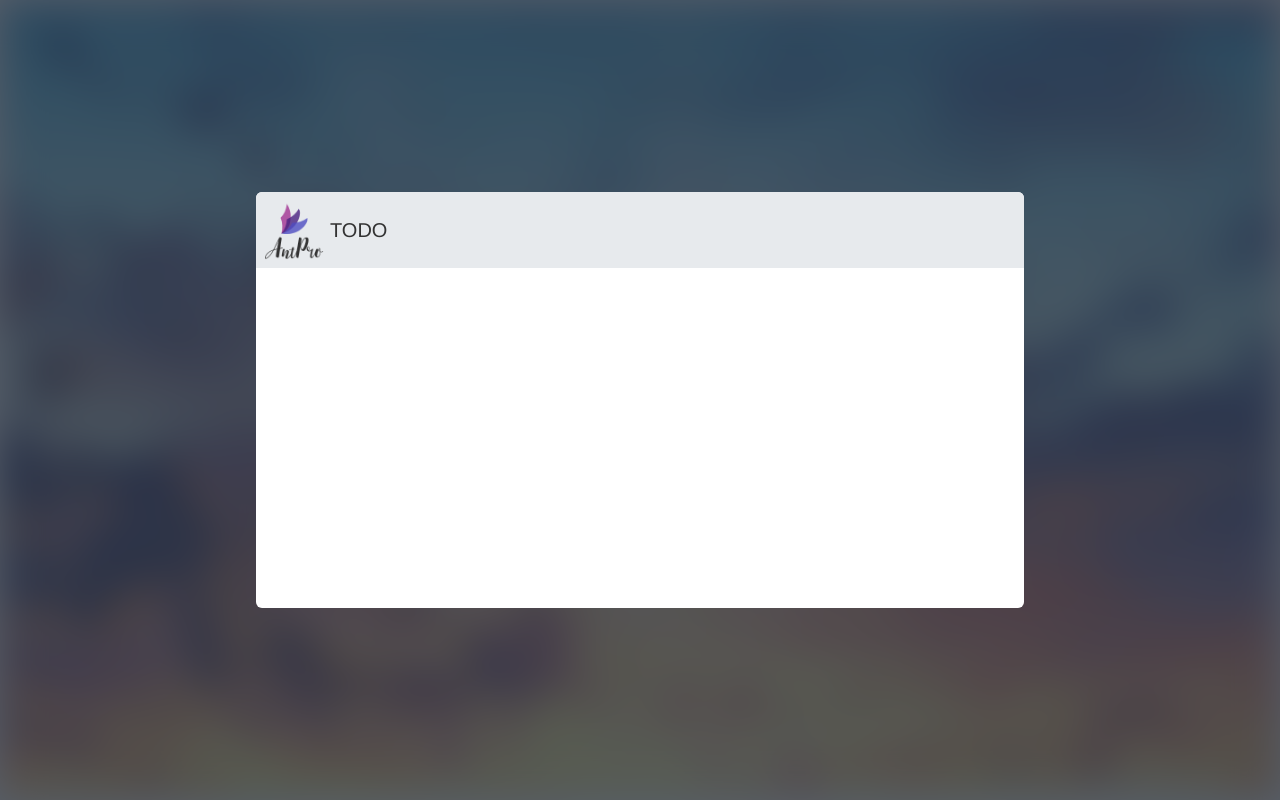
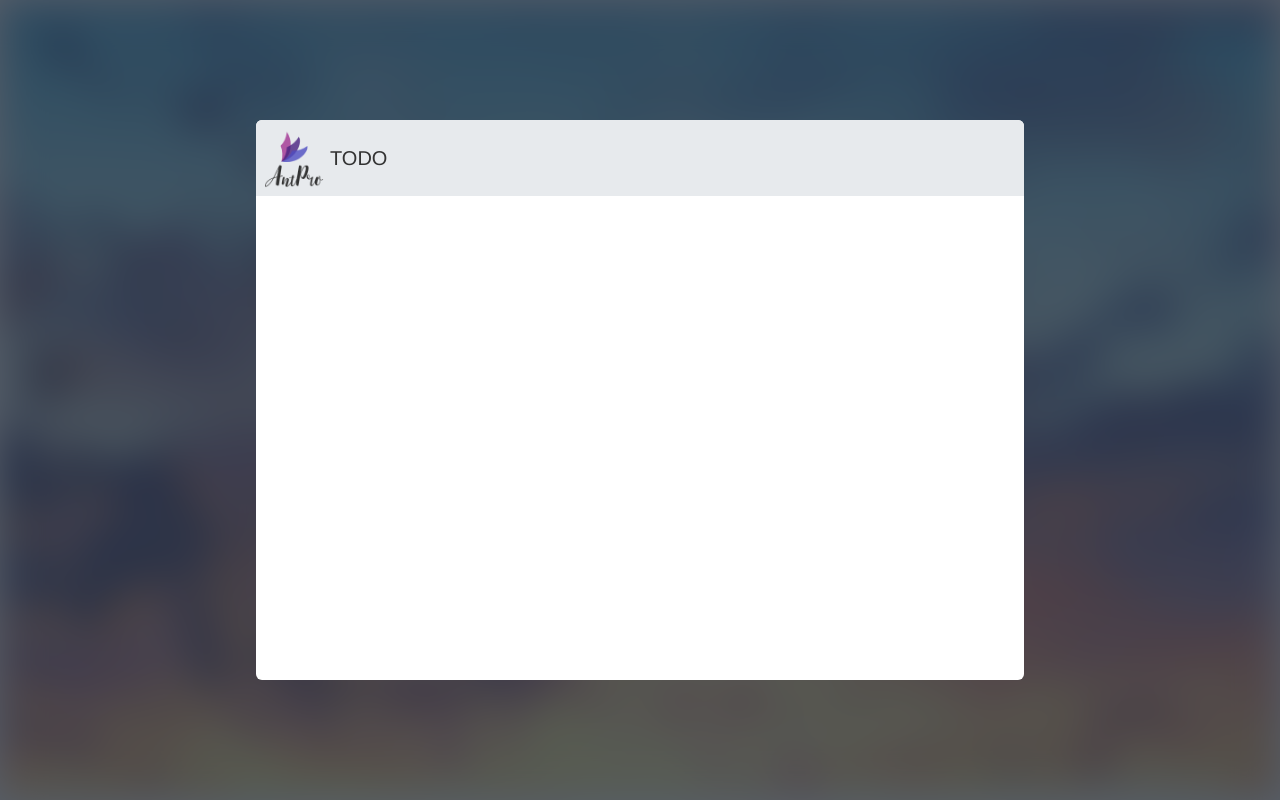
Before and after one commit to Siykt/mp-todo, a Nuxt app: page / in a window 1280 px wide. Built offline with nearby package versions, Linux system fonts and the light colour scheme.

Commit message:
feat: layout

```diff
--- a/components/Layout.vue
+++ b/components/Layout.vue
@@ -5,7 +5,7 @@
   <div class="w-screen h-screen relative flex content">
     <div class="absolute top-0 left-0 bottom-0 right-0 bg bg-center bg-cover w-screen h-screen"></div>
     <div class="absolute top-0 left-0 bottom-0 right-0 bg-gray-800 bg-opacity-75 w-screen h-screen"></div>
-    <div class="flex mx-auto my-15vw bg-white w-screen h-screen flex-col md:h-auto md:w-3xl md:rounded-md relative z-1 overflow-hidden">
+    <div class="flex mx-auto md:my-15vh bg-white w-screen h-screen flex-col md:h-auto md:w-3xl md:rounded-md relative z-1 overflow-hidden">
       <slot />
     </div>
   </div>
```
